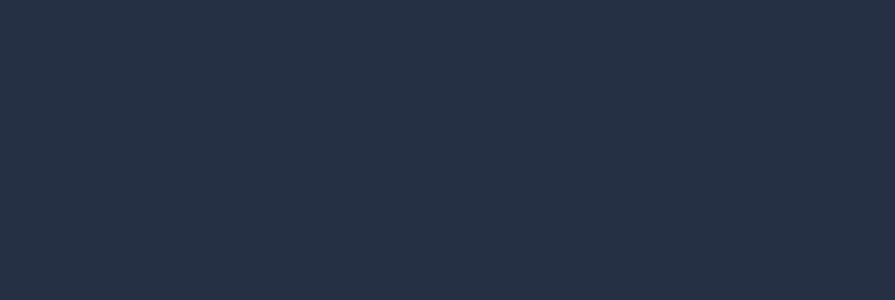
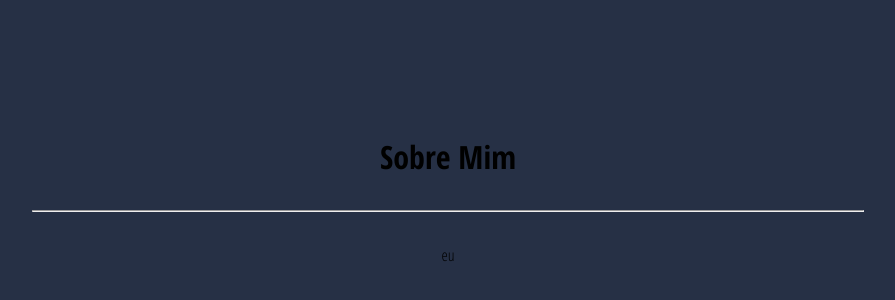
Before and after one commit to levi-manoel/levi-manoel.github.io, a React (Create React App) app: page /sobre in a window 1280 px wide. Shown: the part 120-420 px from the top of the page, without its empty margins (192-1087 px from the left). Built offline with nearby package versions, Linux system fonts and the light colour scheme.

Commit message:
create about and projects pages and routes

```diff
--- a/src/App.js
+++ b/src/App.js
@@ -3,8 +3,10 @@
 import Home from './pages/Home';
 import EasterEgg from './pages/EasterEgg';
 import NiverDenis from './pages/NiverDenis';
+import Sobre from './pages/Sobre';
 
 import './App.css';
+import Projetos from './pages/Projetos';
 
 function App() {
   return (
@@ -13,6 +15,8 @@
         <Route exact path="/" component={Home} />
         <Route exact path="/easter" component={EasterEgg} />
         <Route exact path="/denis" component={NiverDenis} />
+        <Route exact path="/sobre" component={Sobre} />
+        <Route exact path="/projetos" component={Projetos} />
        </Switch>
     </div>
   );
--- a/src/components/Card.js
+++ b/src/components/Card.js
@@ -10,7 +10,6 @@
     <a href={ url }>
       <div className='card'>
         <h3>{ title }</h3>
-        sale
         <hr />
         <p>{ text }</p>
       </div>
--- /dev/null
+++ b/src/pages/Projetos.js
@@ -0,0 +1,17 @@
+import React from 'react';
+
+function Projetos() {
+  return (
+    <>
+      <h1>
+        Projetos
+      </h1>
+      <hr />
+      <main>
+        eles
+      </main>
+    </>
+  );
+}
+
+export default Projetos;
--- /dev/null
+++ b/src/pages/Sobre.js
@@ -0,0 +1,17 @@
+import React from 'react';
+
+function Sobre() {
+  return (
+    <>
+      <h1>
+        Sobre Mim
+      </h1>
+      <hr />
+      <main>
+        eu
+      </main>
+    </>
+  );
+}
+
+export default Sobre;
```
